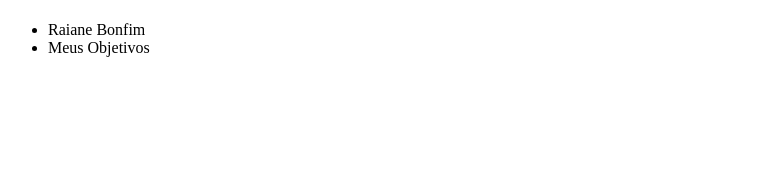
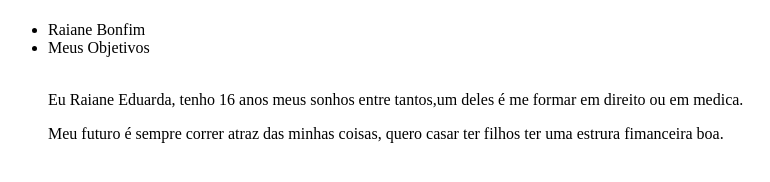
Before and after one commit to raianebn/Meu-futuro-, a plain HTML site: page index.html in a window 1280 px wide. Shown: the whole page, without its empty margins (0-770 px from the left). Drawn offline with Linux system fonts and the light colour scheme.

Commit message:
paragrafo

```diff
--- a/index.html
+++ b/index.html
@@ -11,6 +11,11 @@
     <ul class="lista-principal">
         <li class="item"> Raiane Bonfim</li>
         <li class="item"> Meus Objetivos</li>
+        <img src="" alt="">
+        <p>Eu Raiane Eduarda, tenho 16 anos meus sonhos entre tantos,um deles é me formar em direito ou em medica.</p>
+        <p>Meu futuro é sempre correr atraz das minhas coisas, quero casar ter filhos ter uma estrura fimanceira boa.
+
+        </p>
     </ul>
 </header>
 
```
